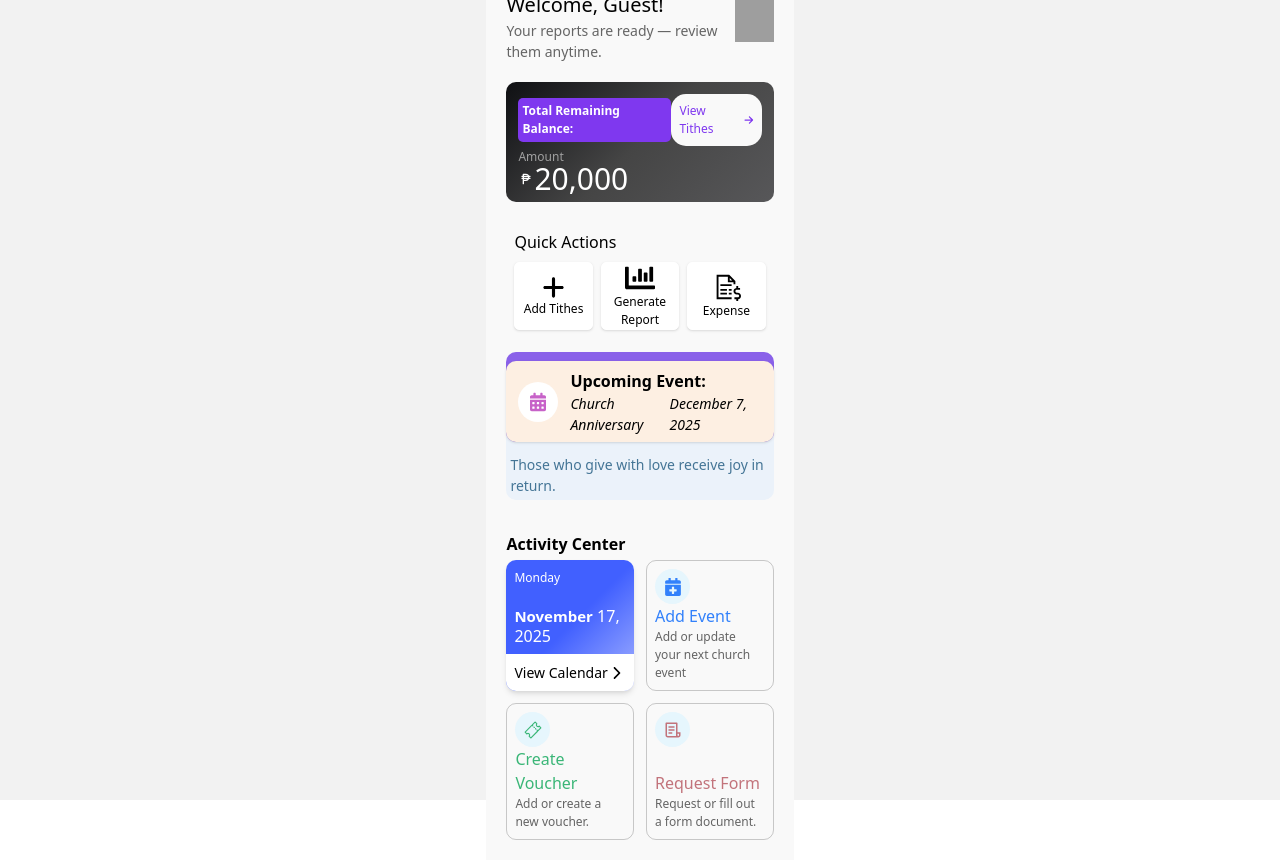
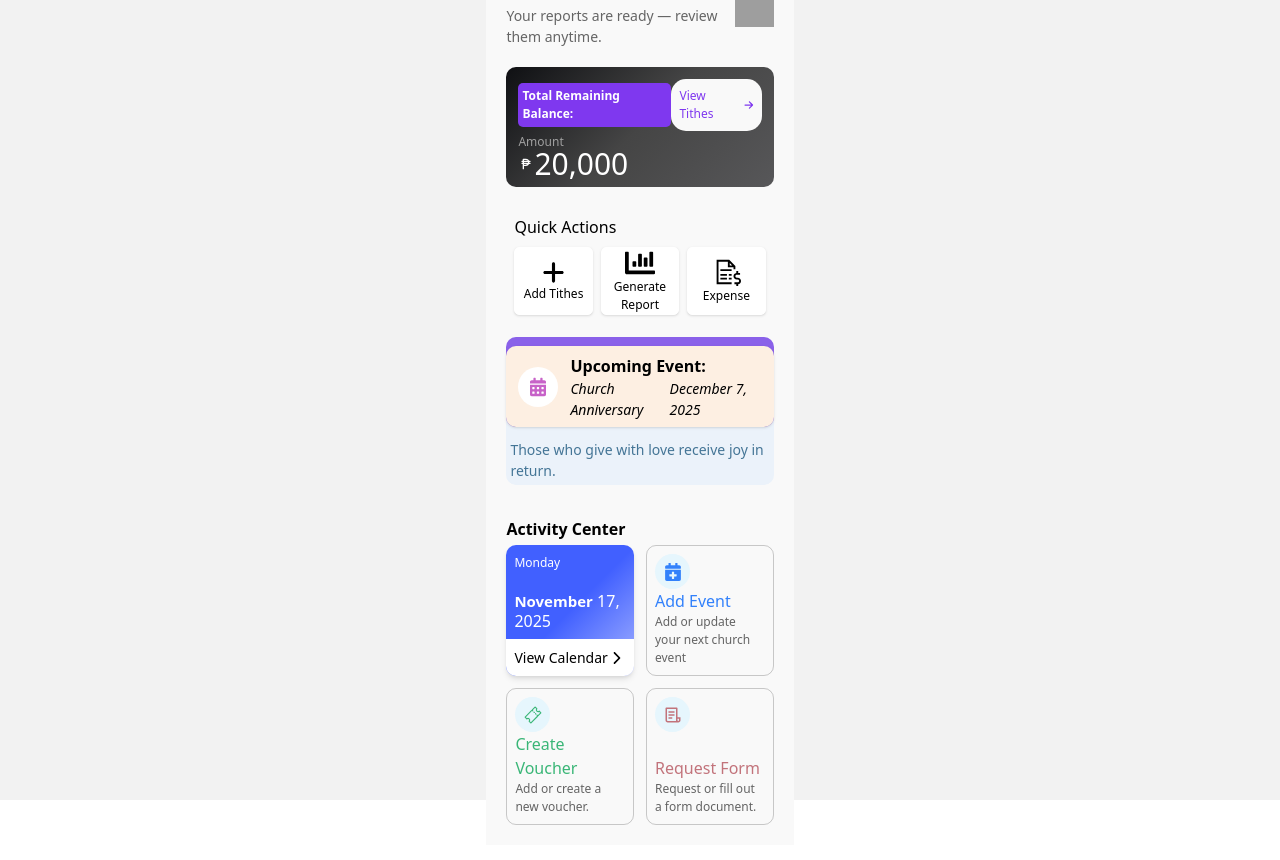
Before and after one commit to adriananicete/JOSCM-TITHES, a React (Vite) app: page /#/home in a window 1280 px wide. Built offline with nearby package versions, Linux system fonts and the light colour scheme; grey boxes are pictures that could not be loaded.

Commit message:
feat: working on buttons of other features

```diff
--- a/src/components/Home.jsx
+++ b/src/components/Home.jsx
@@ -57,7 +57,7 @@ function Home() {
   }
 
   return (
-    <div className="w-[100%] h-[100%] bg-[#f9f9f9] p-5 flex flex-col justify-center items-center gap-5 md:w-[50%] md:h-auto lg:w-[24%]">
+    <div className="w-[100%] h-[100%] bg-[#f9f9f9] p-5 py-[20px] flex flex-col justify-center items-center gap-5  md:w-[50%] md:h-auto lg:w-[24%]">
       <div className="w-full flex justify-between items-start">
         <div>
           <h1 className="text-[20px] font-[500]">
--- a/src/layout/BaseLayout.jsx
+++ b/src/layout/BaseLayout.jsx
@@ -3,7 +3,7 @@ import Login from "../components/Login";
 
 function BaseLayout() {
     return (
-        <div className="w-full h-screen bg-(--base-color) flex justify-center items-center pt-[30px]">
+        <div className="w-full h-screen bg-(--base-color) flex justify-center items-center">
             <Outlet />
         </div>
      );
```
